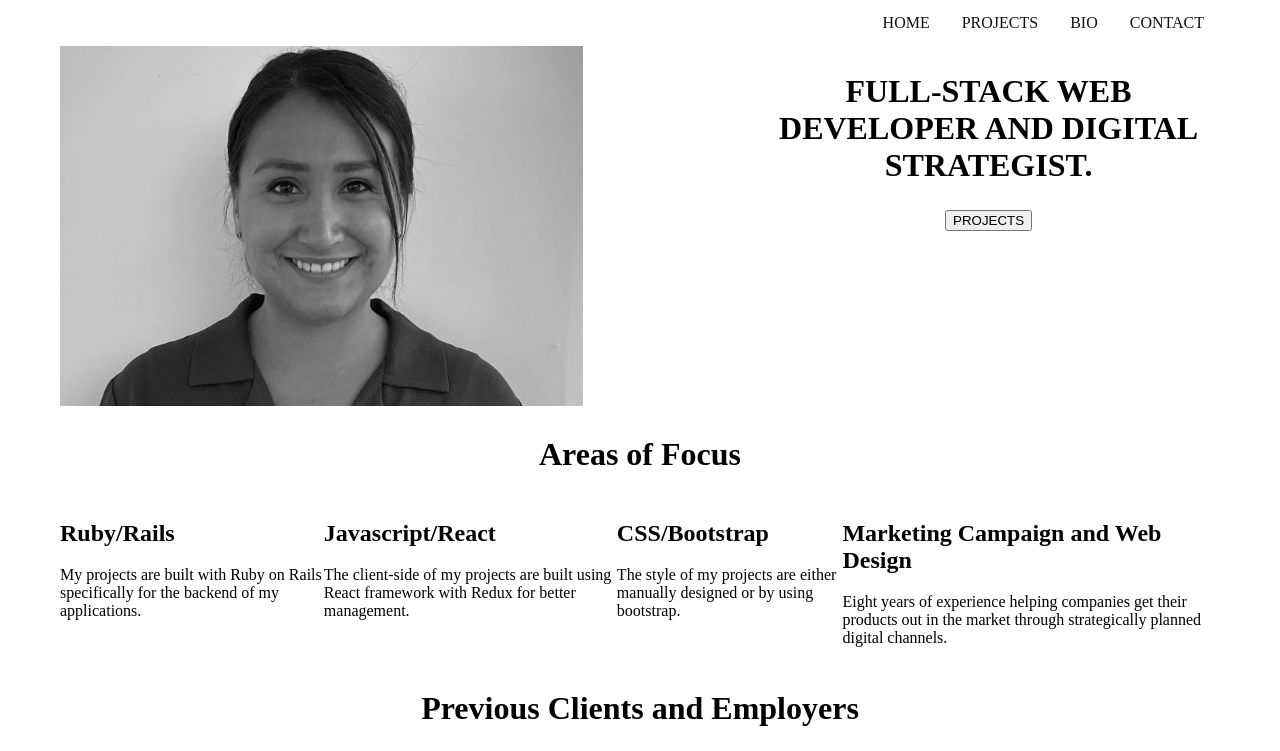
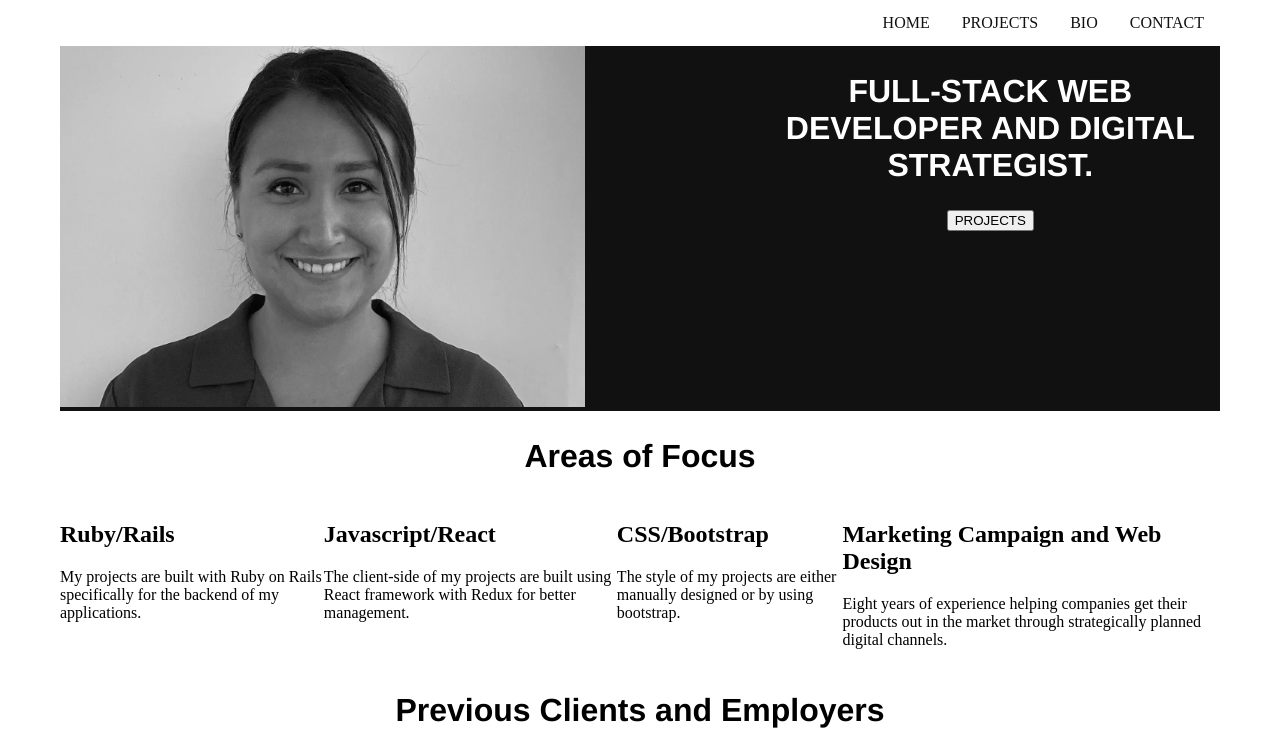
Before and after one commit to joselycas/portfolio-frontend, a React app: page / in a window 1280 px wide. Shown: the top 751 px of the page. Built offline with nearby package versions, Linux system fonts and the light colour scheme.

Commit message:
Update index.css
add css for header

```diff
--- a/src/components/index.css
+++ b/src/components/index.css
@@ -25,6 +25,15 @@ nav li a {
 /* Change the link color to #111 (black) on hover */
 
 
+header .row {
+  display: flex;
+  background-color: #111;
+}
+
+header .column {
+  background-color: #111;
+}
+
 .row {
   display: flex;
 }
@@ -35,11 +44,20 @@ img {
 
 .buttonHolder {
   text-align: center;
+  margin: 25px;
+}
+
+header .title {
+  text-align: center;
+  font-size: 32px;
+  color: white;
+  font-family: Helvetica, arial, sans-serif;
 }
 
 .title {
   text-align: center;
   font-size: 32px;
+  font-family: Helvetica, arial, sans-serif;
 }
 
 .container {
```
